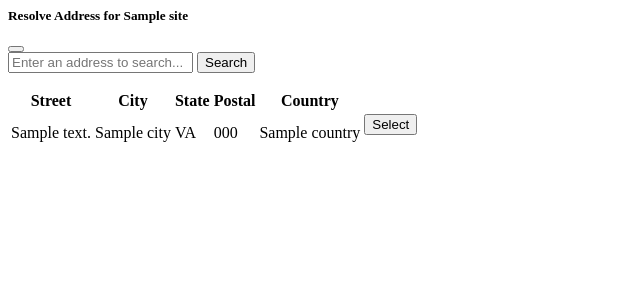
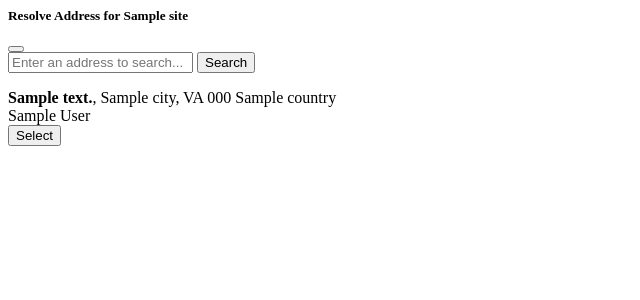
Before and after one commit to jsenecal/netbox-rir-manager, a Django app: template netbox_rir_manager/templates/netbox_rir_manager/htmx/site_address_resolve_modal.html in a window 1280 px wide. Shown: the top 300 px of the page, without its empty margins (0-640 px from the left). Run offline with Django 3.2, Linux system fonts and the light colour scheme; the template is opened without the code that fills it: most values are stand-ins (such as "Sample title", 1, 10 or a date in 2020).

Commit message:
fix: deduplicate geocoding results, fix hx-target, and improve modal UX
- Fix hx-target to use #htmx-modal-content (NetBox's actual modal content ID)
- Deduplicate candidates with identical address fields (e.g. multiple POIs
  in the same building no longer show as separate rows)
- Show Nominatim display_name under each candidate for disambiguation
- Switch from table to list-group layout for better readability
- Pre-fill search with coords when available (since reverse geocode
  produced the initial results), avoiding Nominatim failures on
  overly-specific physical_address strings
- Fall back to site coords/address when an explicit query returns nothing

```diff
--- a/netbox_rir_manager/templates/netbox_rir_manager/htmx/site_address_resolve_modal.html
+++ b/netbox_rir_manager/templates/netbox_rir_manager/htmx/site_address_resolve_modal.html
@@ -7,7 +7,7 @@
 <div class="modal-body">
     {# Search form #}
     <form hx-post="{% url 'plugins:netbox_rir_manager:site_resolve_address' site.pk %}"
-          hx-target="#htmx-modal .modal-content" hx-swap="innerHTML"
+          hx-target="#htmx-modal-content" hx-swap="innerHTML"
           class="mb-3">
         {% csrf_token %}
         <div class="input-group">
@@ -20,29 +20,22 @@
     </form>
 
     {% if candidates %}
-    <div class="table-responsive">
-        <table class="table table-hover table-sm">
-            <thead>
-                <tr>
-                    <th>Street</th>
-                    <th>City</th>
-                    <th>State</th>
-                    <th>Postal</th>
-                    <th>Country</th>
-                    <th></th>
-                </tr>
-            </thead>
-            <tbody>
+    <div class="list-group">
         {% for c in candidates %}
-                <tr>
-                    <td>{{ c.street_address|default:"—" }}</td>
-                    <td>{{ c.city|default:"—" }}</td>
-                    <td>{{ c.state_province|default:"—" }}</td>
-                    <td>{{ c.postal_code|default:"—" }}</td>
-                    <td>{{ c.country|default:"—" }}</td>
-                    <td>
+        <div class="list-group-item">
+            <div class="d-flex justify-content-between align-items-start">
+                <div>
+                    <strong>{{ c.street_address|default:"—" }}</strong>,
+                    {{ c.city|default:"—" }},
+                    {{ c.state_province|default:"—" }}
+                    {{ c.postal_code|default:"" }}
+                    <span class="badge text-bg-secondary">{{ c.country }}</span>
+                    {% if c.display_name %}
+                    <div class="text-muted small mt-1">{{ c.display_name }}</div>
+                    {% endif %}
+                </div>
                 <form hx-post="{% url 'plugins:netbox_rir_manager:site_select_address' site.pk %}"
-                              hx-swap="none">
+                      hx-swap="none" class="ms-3 flex-shrink-0">
                     {% csrf_token %}
                     <input type="hidden" name="street_address" value="{{ c.street_address }}">
                     <input type="hidden" name="city" value="{{ c.city }}">
@@ -54,11 +47,9 @@
                         <i class="mdi mdi-check"></i> Select
                     </button>
                 </form>
-                    </td>
-                </tr>
+            </div>
+        </div>
         {% endfor %}
-            </tbody>
-        </table>
     </div>
     {% else %}
     <div class="alert alert-warning mb-0">
--- a/netbox_rir_manager/templates/netbox_rir_manager/inc/rir_site_address_panel.html
+++ b/netbox_rir_manager/templates/netbox_rir_manager/inc/rir_site_address_panel.html
@@ -14,7 +14,7 @@
                 title="Resolve address via geocoding"
                 data-bs-toggle="modal" data-bs-target="#htmx-modal"
                 hx-get="{% url 'plugins:netbox_rir_manager:site_resolve_address' object.pk %}"
-                hx-target="#htmx-modal .modal-content" hx-swap="innerHTML"
+                hx-target="#htmx-modal-content" hx-swap="innerHTML"
             >
                 <i class="mdi mdi-map-marker"></i> Resolve
             </a>
```
Also changed, not shown: netbox_rir_manager/services/geocoding.py (+28 -5 lines), netbox_rir_manager/views.py (+5 -4 lines). Lines whose indentation alone changed are shown as unchanged.
